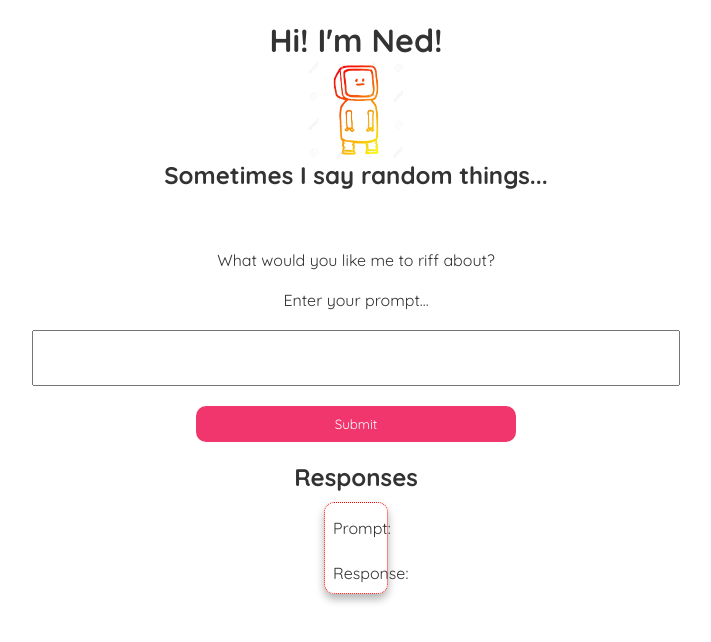
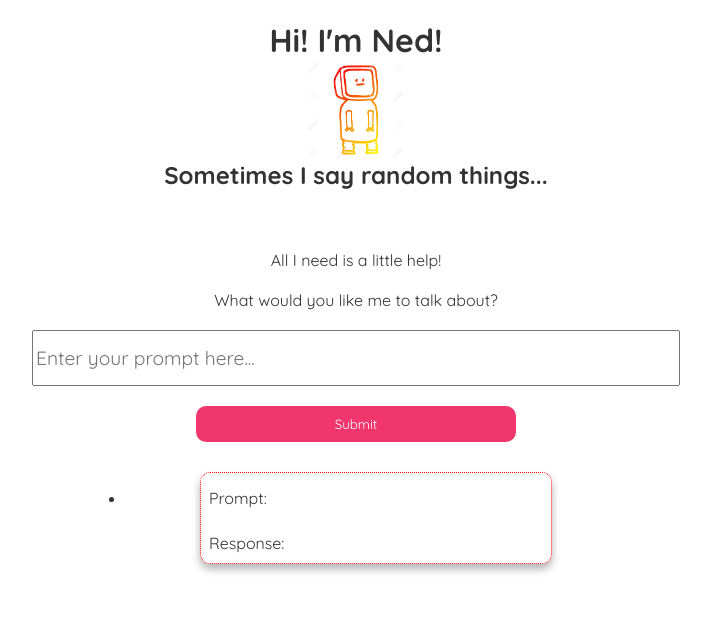
Before and after one commit to jonteal/fun-with-gpt-3, a React (Create React App) app in the folder shopify-challenge/: page / in a window 1280 px wide. Shown: the top 642 px of the page, without its empty margins (284-995 px from the left). Built offline with nearby package versions, Linux system fonts and the light colour scheme.

Commit message:
Checkpoint. If new idea creates bugs, I can revert back to this point.

```diff
--- a/shopify-challenge/src/components/Prompt/Prompt.jsx
+++ b/shopify-challenge/src/components/Prompt/Prompt.jsx
@@ -12,16 +12,20 @@ const Prompt = (props) => {
     const [userInput, setUserInput] = useState('');
     const [prompt, setPrompt] = useState('');
     const [response, setResponse] = useState('');
+    const [responseCards, setResponseCards] = ([]);
 
 
+    // API KEY
     const configuration = new Configuration({
         apiKey: "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",
     });
+
+    // VARIABLE STORING API KEY
     const openai = new OpenAIApi(configuration);
 
+    // FETCH API DATA FUNCTION
     const fetchResponse = () => {
         try {
-            console.log('test')
             openai.createCompletion("text-curie-001", {
                 prompt: userInput,
                 temperature: 0.8,
@@ -31,7 +35,6 @@ const Prompt = (props) => {
                 presence_penalty: 0,
             })
             .then((response) => {
-                console.log(response);
                 setPrompt(
                     userInput
                 )
@@ -45,35 +48,43 @@ const Prompt = (props) => {
     }
 
 
-
+    // HANDLES SUBMIT TO FIRE OFF FETCHING FUNCTION
     const handleSubmit = (e) => {
         e.preventDefault();
-        console.log('test');
-
-        // props.onSubmit({
-        //     id: Math.floor(Math.random() * 1000),
-        //     text: userInput
-        // })
         fetchResponse();
-
+        addResponseCard();
+        // addResponse();
         setUserInput('');
     }
 
 
-
+    // SETS THE INPUT TO THE USERINPUT VARIABLE WITH USESTATE HOOK
     const handleChange = (e) => {
         setUserInput(e.target.value);
     };
+
+
+
+    const addResponseCard = (responseCard) => {
+
+        const newResponseCards = [responseCard, ...responseCards];
+
+        setResponseCards(newResponseCards);
+        console.log(newResponseCards);
+    }
+
+
+
 
     return(
         <>
             <div className="prompt-wrapper">
                 <h1>Hi! I'm Ned!</h1>
-                <img className='robot-img' src={Robot} alt="Robot Cartoon" />
+                <img className="robot-img" src={Robot} alt="Robot Cartoon" />
                 <h2>Sometimes I say random things...</h2>
-                <p className='question-text'>What would you like me to riff about?</p>
+                <p className="question-text">All I need is a little help!</p>
 
-                <p className='prompt-instruction'>Enter your prompt...</p>
+                <p className="prompt-instruction">What would you like me to talk about?</p>
 
                 <form className="prompt-form">
                     <input
@@ -81,6 +92,7 @@ const Prompt = (props) => {
                         className="textbox"
                         value={userInput}
                         onChange={handleChange}
+                        placeholder="Enter your prompt here..."
                     />
                 <button
                     onClick={handleSubmit}
@@ -91,10 +103,34 @@ const Prompt = (props) => {
 
                 </form>
 
-                <div>
-                    <h2>Responses</h2>
-                    <ResponseCard prompt={prompt} response={response} />
-                </div>
+
+                {/* <div>
+                    {responseList[0] ? (
+                        <div>
+                            {responseList.map((prompt) => {
+                                return (
+                                    <div key={prompt.value}>
+                                        <div>
+                                            <ResponseCard prompt={prompt} />
+                                        </div>
+                                    </div>
+                                );
+                            })}
+                        </div>
+                    ) : null}
+                </div> */}
+
+
+                {/* <ul>
+                    {ResponseData}
+                </ul> */}
+
+                <ul>
+                    <li>
+                        <ResponseCard prompt={prompt} response={response} />
+                    </li>
+                </ul>
+
 
             </div>
 
--- a/shopify-challenge/src/components/ResponseCard/ResponseCard.css
+++ b/shopify-challenge/src/components/ResponseCard/ResponseCard.css
@@ -1,11 +1,13 @@
 .response-card-wrapper {
     display: flex;
     justify-content: center;
+    width: 500px;
+    height: auto;
 }
 
 .response-card-content {
     border: 1px dotted red;
-    width: 50%;
+    width: 70%;
     margin: 10px;
     border-radius: 10px;
     box-shadow: 0px 5px 8px rgba(0, 0, 0, 0.3);
```
